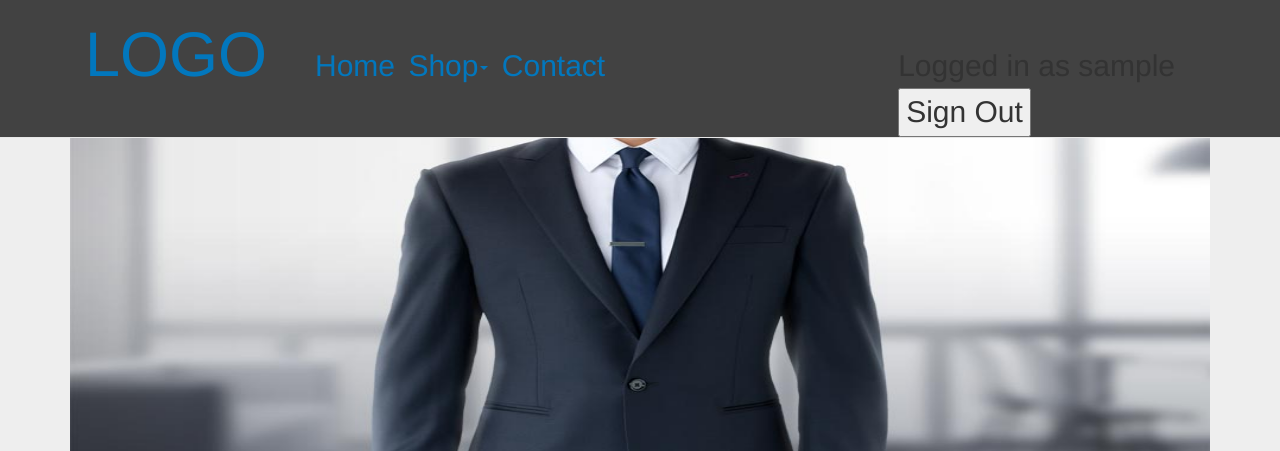
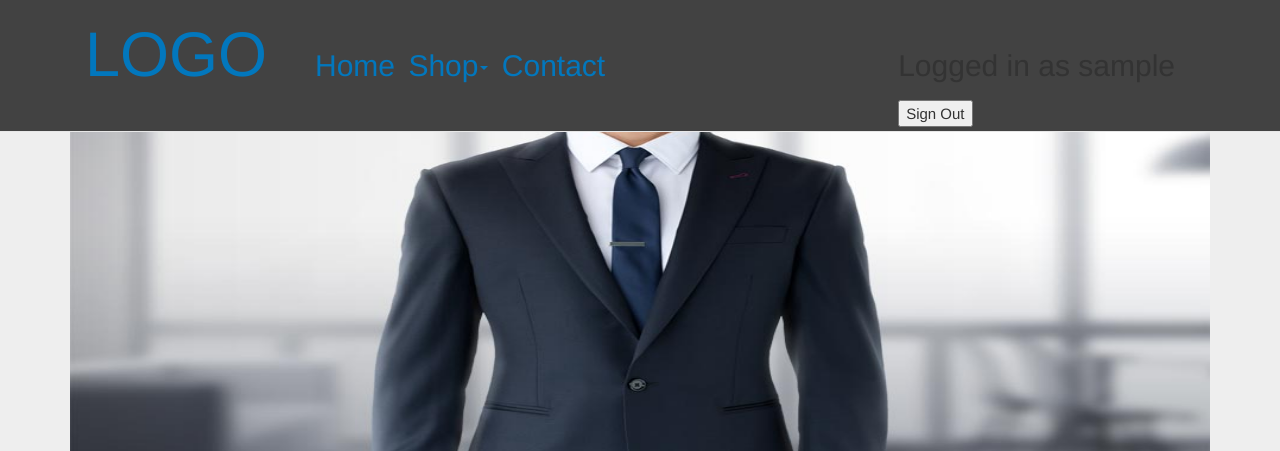
Before and after one commit to nghtra851/newGAtony, a PHP site: page / in a window 1280 px wide. Shown: the top 451 px of the page. Run offline with PHP 8.4, Linux system fonts and the light colour scheme; the visitor is signed in with stand-in values (Sample User, id 1); some libraries are stand-ins or nearby versions.

Commit message:
Har fixat massor... Lite udda namngivningar och inte gjort formlulär samt dropdown fungerar inte. Fixat Login, sign up och sign out

```diff
--- a/css/test.css
+++ b/css/test.css
@@ -39,6 +39,9 @@
 }
 .navigation2 li a:hover{
     color: #29B6F6;
+}
+.signout{
+    font-size: 15px;
 }
 .droppdown{
     background-color: #424242;
--- a/index.php
+++ b/index.php
@@ -90,7 +90,7 @@ session_start();
 
                                     echo "Logged in as " . $_SESSION["user"];
                                     echo "<form method='POST'>
-                                <button type='submit' value='signout' name='action'>Sign Out</button>
+                                <button class='signout' type='submit' value='signout' name='action'>Sign Out</button>
                                 </form>";
                                 } else {
                                     echo $signoutmessage;
```
